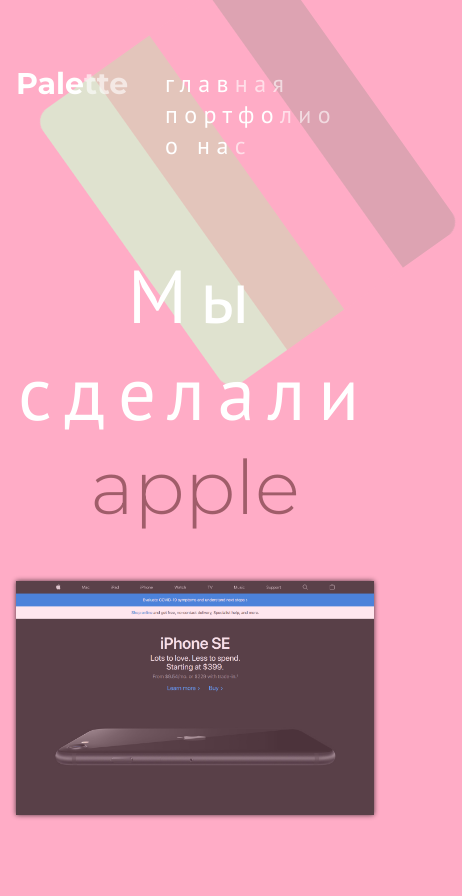
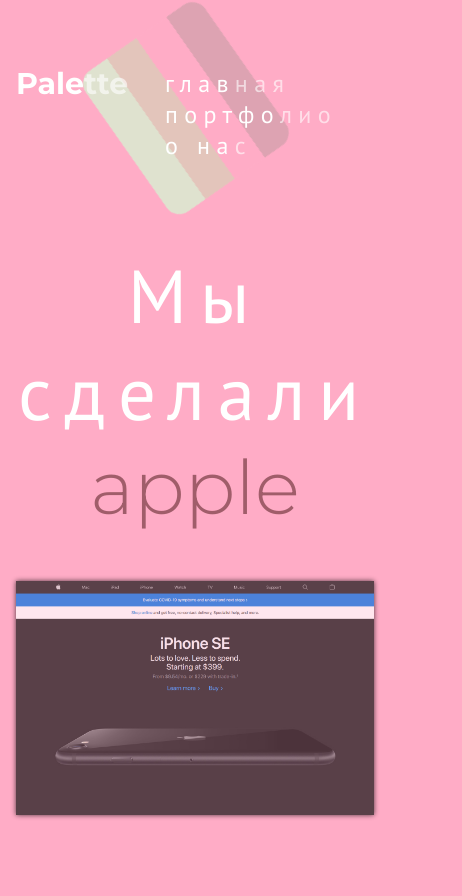
Before and after one commit to indahousee/sites, a plain HTML site: page index.html in a window 390 px wide. Shown: the top 896 px of the page, 462 px wide, since content can reach past the window. Drawn offline with Linux system fonts and the light colour scheme.

Commit message:
Add files via upload

```diff
--- a/style.css
+++ b/style.css
@@ -92,18 +92,27 @@ p {
 }
 
 .palette {
-    position: absolute;
+    position: fixed;
     z-index: -1;
-    top: 0.2rem;
+    top: 10%;
     left: 20%;
-    transform: rotate(10deg);
-    transition: transform 4s linear;
 }
 
 .palette_1 {
     border-radius: 1rem;
     pointer-events: none;
+    width: 100%;
+    height: 100%;
     user-select: none;
+    transform: rotate(10deg);
+    transition: transform 4s linear;
+}
+
+@media only screen and (max-width: 767px) {
+    .palette_1 {
+        width: 55%;
+        height: 55%;
+    }
 }
 
 .nav {
```
